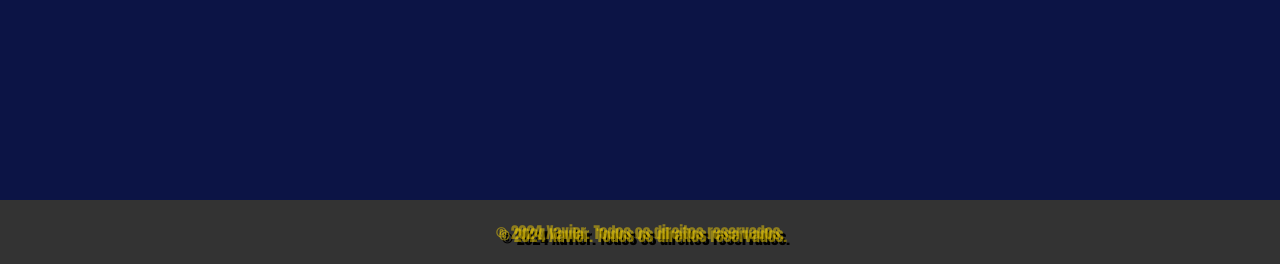
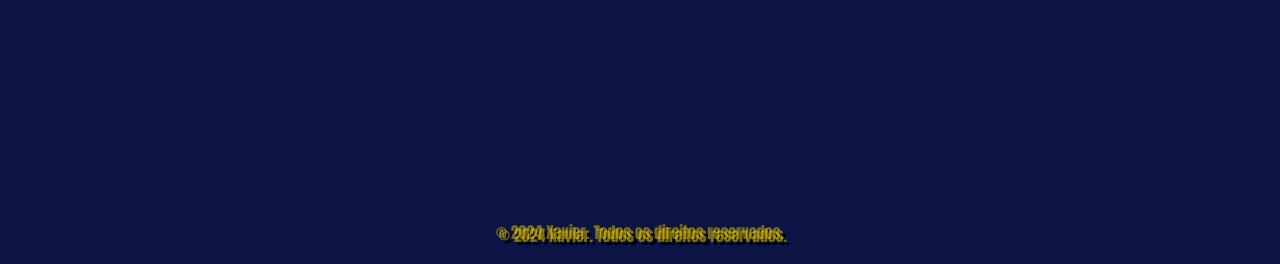
Before and after one commit to Xavier-sa/projetotradutor, a Flask app: page / in a window 1280 px wide. Shown: the part 536-800 px from the top of the page. Run offline with Flask 3, Linux system fonts and the light colour scheme.

Commit message:
comentario no style

```diff
--- a/static/style.css
+++ b/static/style.css
@@ -161,7 +161,7 @@ tr:nth-child(even) {
 
 /* Rodapé */
 footer {
-    background-color: #333; Cor de fundo escura
+    /* background-color: #333; Cor de fundo escura */
     color: #fff; /* Cor do texto branca */
     text-align: center; /* Alinha o texto ao centro */
     padding: 20px 0; /* Espaçamento no topo e na base */
```
